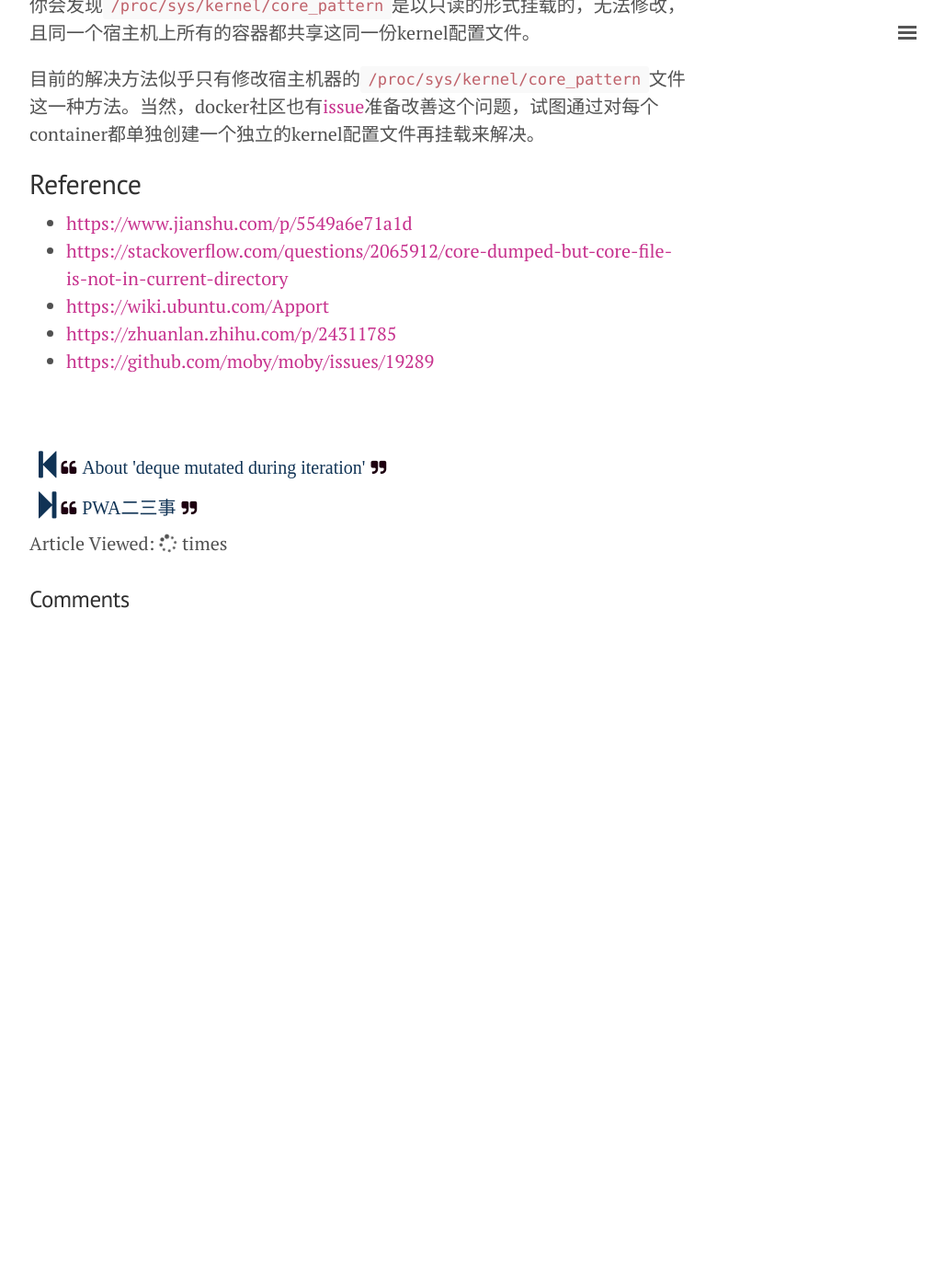
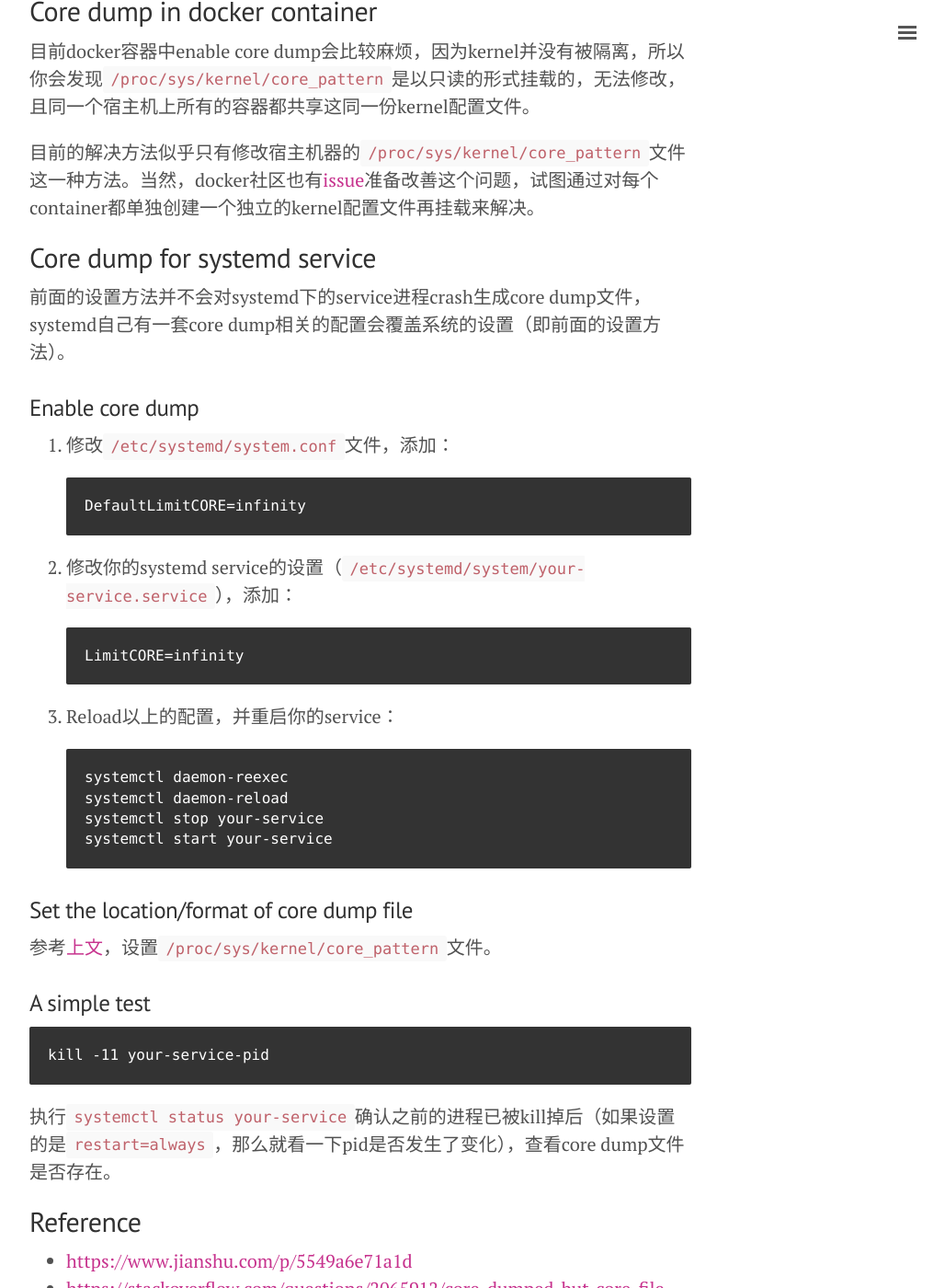
Before and after one commit to cuyu/cuyu.github.io, a Jekyll site: the page built from _posts/2018-03-08-Core-dump-in-Linux.md, in a window 1280 px wide and 1400 px high, scrolled down 2504 px. Shown: the whole window at 92% size, without its empty margins (248-1276 px from the left). Built offline with Jekyll 4.4.1, drawn with Linux system fonts in a browser that asks for light colours; nearby versions of some CDN libraries; comment, search, counter and statistics services are not loaded; before the commit the page ends 3181 px from its top, so only the background shows below that; some of the changed text lies outside the part shown.

````diff
--- a/_posts/2018-03-08-Core-dump-in-Linux.md
+++ b/_posts/2018-03-08-Core-dump-in-Linux.md
@@ -15,7 +15,7 @@
 - 设置生成的core dump文件大小不受限制：`ulimit -c unlimited`
 - 查看当前的core dump限制（默认为0，即不生成core dump）：`ulimit -c`
 
-修改`/etc/security/limits.conf`设置文件中下面这一行，以保证重启后core dump设置依然生效：
+更推荐修改`/etc/security/limits.conf`设置文件中下面这一行，以保证此session之外的core dump设置依然生效：
 
 ```
 *               soft    core            unlimited
@@ -71,6 +71,8 @@
 |/usr/share/apport/apport %p %s %c %d %P
 ```
 
+另一种原因是你的进程是通过systemd来控制的，这种情况见[Core dump for systemd service](##Core dump for systemd service).
+
 ## About apport ##
 
 apport的文档在[这](https://wiki.ubuntu.com/Apport)。这里找到了一些比较有意思的点：
@@ -89,6 +91,45 @@
 
 目前的解决方法似乎只有修改宿主机器的`/proc/sys/kernel/core_pattern`文件这一种方法。当然，docker社区也有[issue](https://github.com/moby/moby/issues/19289)准备改善这个问题，试图通过对每个container都单独创建一个独立的kernel配置文件再挂载来解决。
 
+## Core dump for systemd service
+
+前面的设置方法并不会对systemd下的service进程crash生成core dump文件，systemd自己有一套core dump相关的配置会覆盖系统的设置（即前面的设置方法）。
+
+### Enable core dump
+
+1. 修改`/etc/systemd/system.conf`文件，添加：
+
+   ```
+   DefaultLimitCORE=infinity
+   ```
+
+2. 修改你的systemd service的设置（`/etc/systemd/system/your-service.service`），添加：
+
+   ```
+   LimitCORE=infinity
+   ```
+
+3. Reload以上的配置，并重启你的service：
+
+   ```
+   systemctl daemon-reexec
+   systemctl daemon-reload
+   systemctl stop your-service
+   systemctl start your-service
+   ```
+
+### Set the location/format of core dump file
+
+参考[上文](##How to enable core dump)，设置`/proc/sys/kernel/core_pattern`文件。
+
+### A simple test
+
+```
+kill -11 your-service-pid
+```
+
+执行`systemctl status your-service`确认之前的进程已被kill掉后（如果设置的是`restart=always`，那么就看一下pid是否发生了变化），查看core dump文件是否存在。
+
 ## Reference ##
 
 - [https://www.jianshu.com/p/5549a6e71a1d](https://www.jianshu.com/p/5549a6e71a1d)
@@ -96,3 +137,4 @@
 - [https://wiki.ubuntu.com/Apport](https://wiki.ubuntu.com/Apport)
 - [https://zhuanlan.zhihu.com/p/24311785](https://zhuanlan.zhihu.com/p/24311785)
 - [https://github.com/moby/moby/issues/19289](https://github.com/moby/moby/issues/19289)
+- [Enable core dumps for systemd services on CentOS 7](http://wangpidong.blogspot.com/2016/06/enable-core-dumps-for-systemd-services.html)
````
